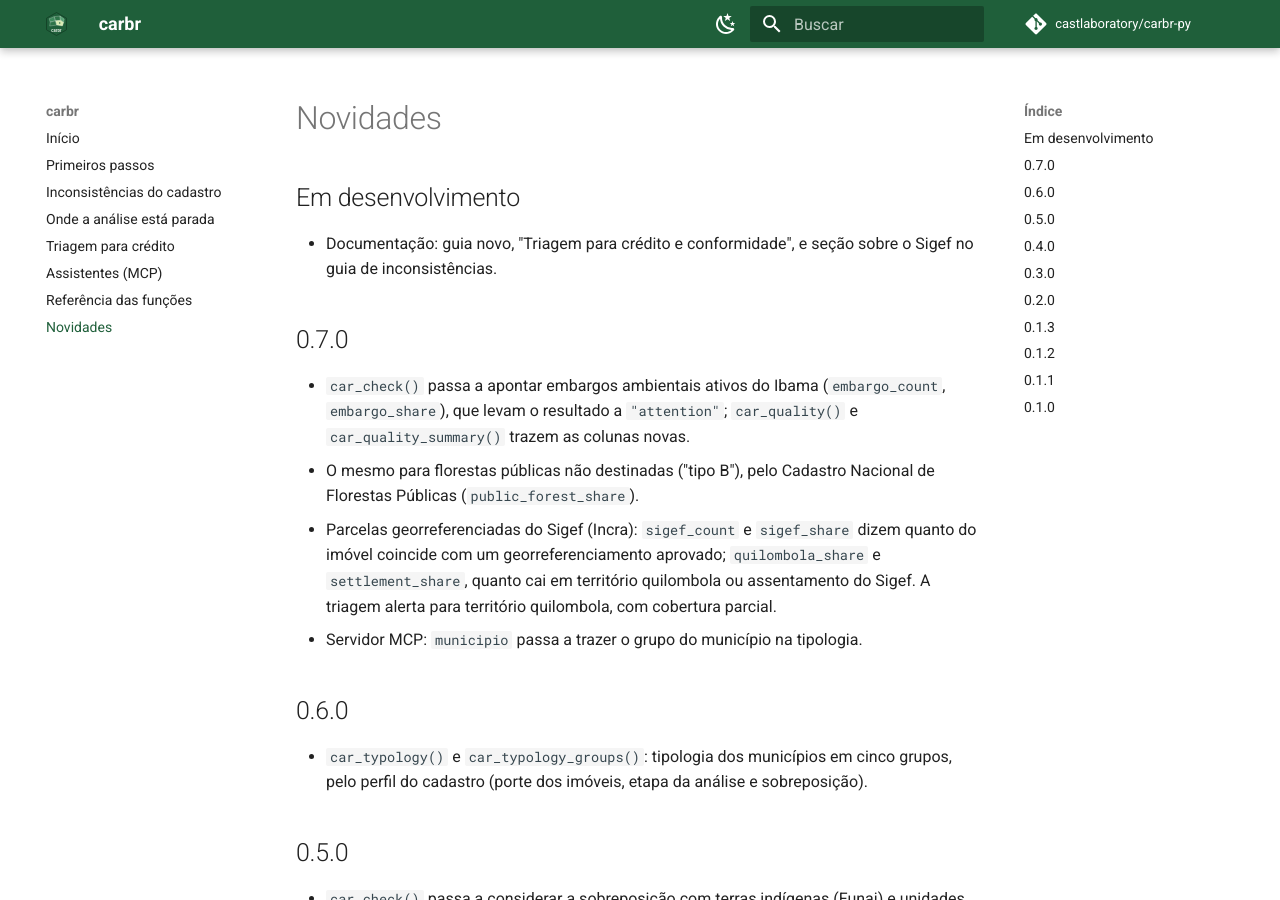
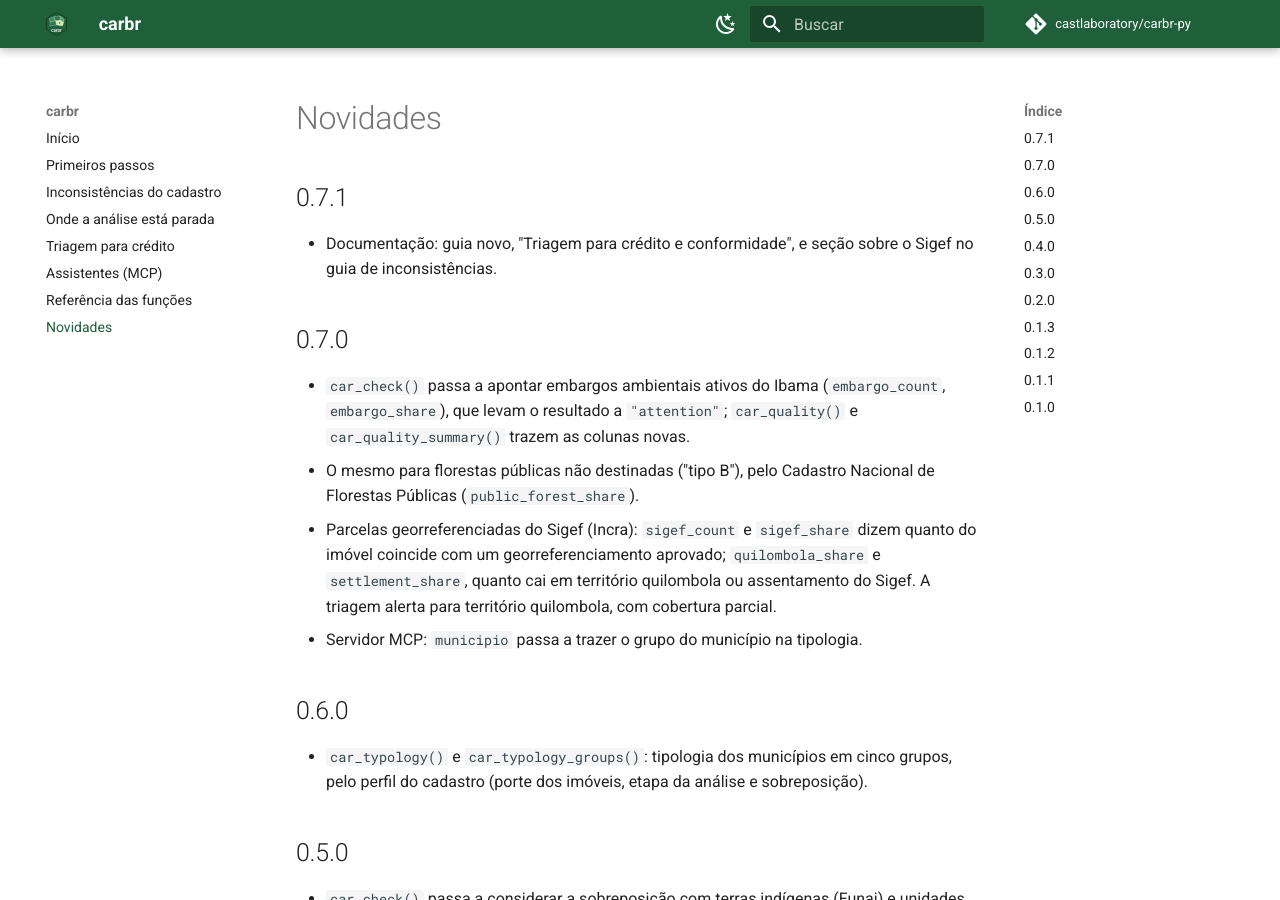
Before and after one commit to castlaboratory/carbr-py, an MkDocs documentation site: the page built from docs/news.md, in a window 1280 px wide and 900 px high. Built offline with MkDocs 1.6.1 and Material for MkDocs 9.7.7, drawn with Linux system fonts in a browser that asks for light colours; comment, search, counter and statistics services are not loaded.

Commit message:
Versão 0.7.1
Co-Authored-By: Claude Fable 5.2 <noreply@anthropic.com>
Claude-Session: https://claude.ai/code/session_01358TeYzUz76CvMr3LYTf2D

```diff
--- a/docs/news.md
+++ b/docs/news.md
@@ -1,6 +1,6 @@
 # Novidades
 
-## Em desenvolvimento
+## 0.7.1
 
 - Documentação: guia novo, "Triagem para crédito e conformidade", e seção sobre o Sigef no guia de
   inconsistências.
--- a/pyproject.toml
+++ b/pyproject.toml
@@ -4,7 +4,7 @@ build-backend = "hatchling.build"
 
 [project]
 name = "carbr"
-version = "0.7.0"
+version = "0.7.1"
 description = "Imóveis do Cadastro Ambiental Rural (CAR) no Python, sem baixar a base inteira"
 readme = "README.md"
 license = { file = "LICENSE" }
--- a/src/carbr/__init__.py
+++ b/src/carbr/__init__.py
@@ -44,7 +44,7 @@ from .data import (
     car_tbl,
 )
 
-__version__ = "0.7.0"
+__version__ = "0.7.1"
 
 __all__ = [
     "CarError",
```
Also changed, not shown: NEWS.md (+1 -1 lines), docs/assistentes.md (+2 -2 lines), 1 other file.
